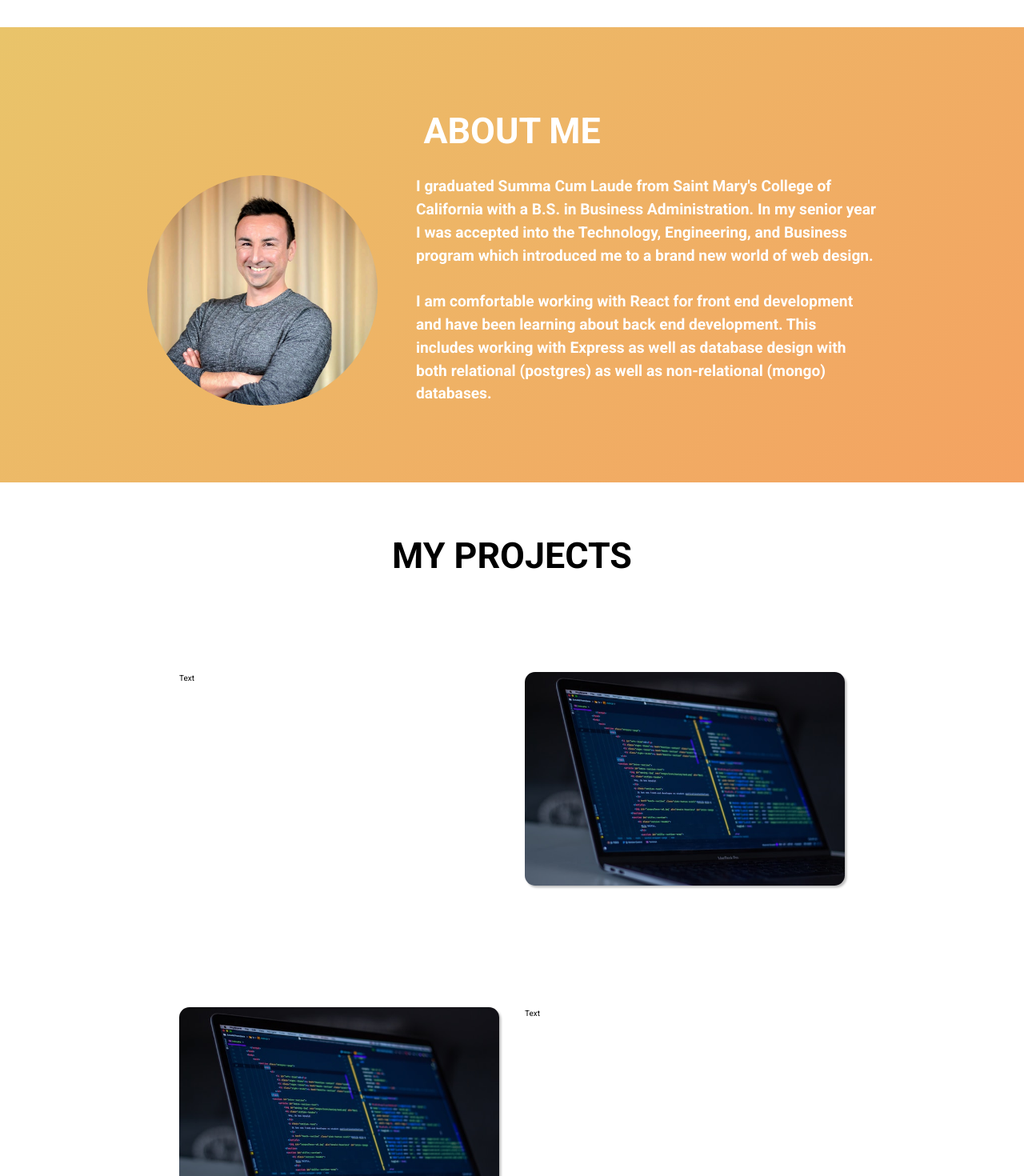
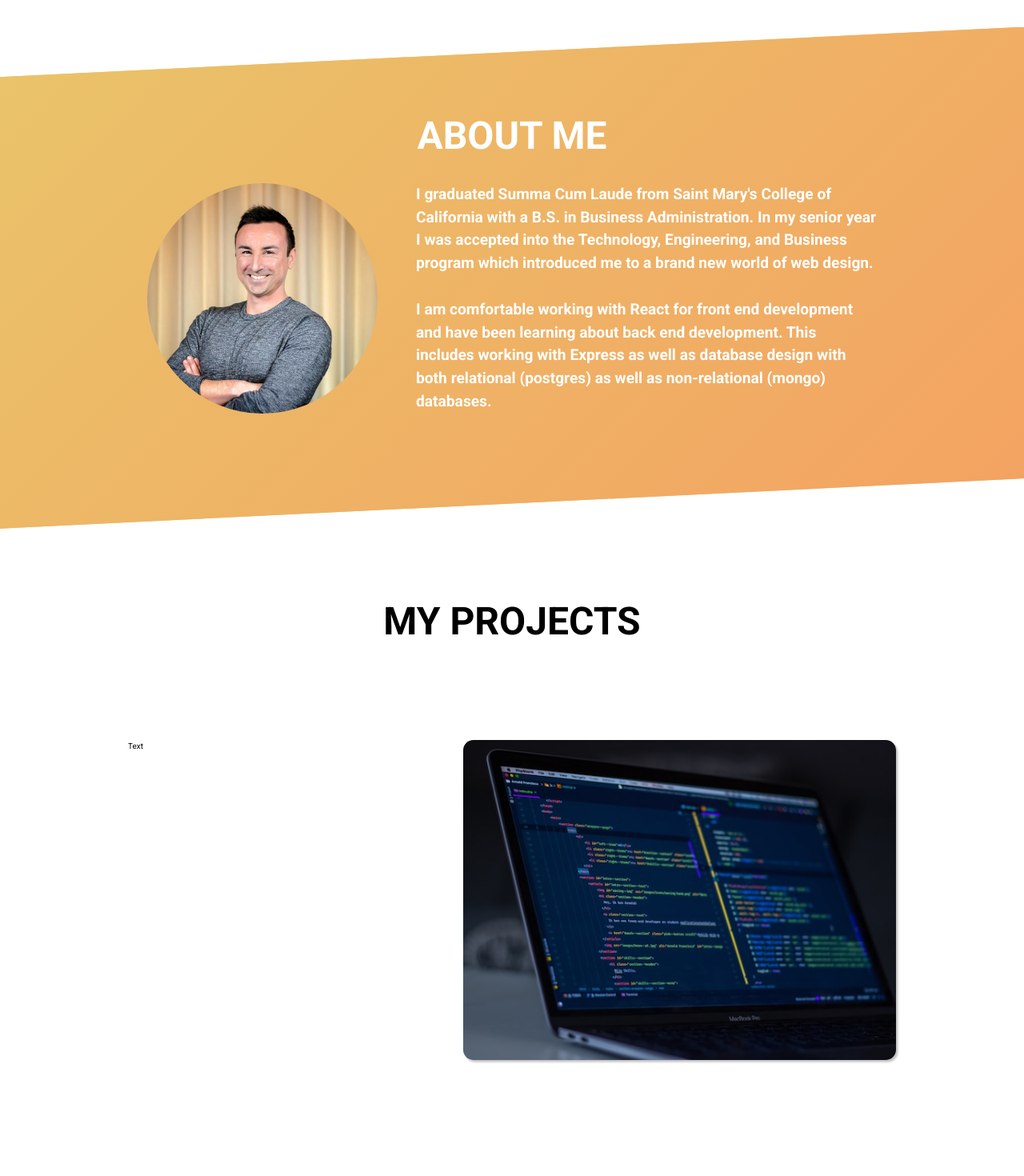
Before and after one commit to JWCTempleton/react-dev-portfolio, a React (Create React App) app in the folder react-portfolio/: page / in a window 1280 px wide. Shown: the part 760-2230 px from the top of the page at 80% size. Built offline with nearby package versions, Linux system fonts and the light colour scheme.

Commit message:
Add projects image width and height styling

```diff
--- a/react-portfolio/src/components/About.css
+++ b/react-portfolio/src/components/About.css
@@ -5,15 +5,16 @@
   align-items: center;
   width: 100vw;
   margin: 3.6rem auto;
-  padding-top: 6rem;
-  padding-bottom: 6rem;
+  padding-top: 6.3rem;
+  padding-bottom: 9rem;
   background-color: #e9c46a;
-  background-image: linear-gradient(135deg, #e9c46a,#f4a261);
-  color: #fff;
+  background-image: linear-gradient(135deg, #e9c46a, #f4a261);
+  color: white;
+  clip-path: polygon(0 10%, 100% 0, 100% 90%, 0 100%);
 }
 
 h2 {
-  font-size: 2.8rem;
+  font-size: 3rem;
   font-weight: 700;
   margin-bottom: 1.4rem;
   text-transform: uppercase;
--- a/react-portfolio/src/components/Hero.css
+++ b/react-portfolio/src/components/Hero.css
@@ -45,7 +45,6 @@
     background-position: 100%;
   }
 }
-
 
 .hero-paragraph {
   font-size: 3rem;
--- a/react-portfolio/src/components/Projects.css
+++ b/react-portfolio/src/components/Projects.css
@@ -4,7 +4,7 @@
   align-items: center;
   width: 100vw;
   height: 30rem;
-  margin: 2rem auto;
+  margin: 5rem auto;
 }
 
 .projects-content {
@@ -20,12 +20,14 @@
 }
 
 .projects-image {
-  width: 25rem;
+  width: 35rem;
 }
 
 .projects-photo {
   border-radius: 0.8rem;
-
+  height: 25rem;
+  width: 45rem;
+  object-fit: cover;
   box-shadow: rgba(0, 0, 0, 0.25) 2.35px 2.5px 2.6px;
 
   cursor: pointer;
--- a/react-portfolio/src/components/Projects.jsx
+++ b/react-portfolio/src/components/Projects.jsx
@@ -39,7 +39,7 @@ const Projects = () => {
             >
               <img
                 className="projects-photo"
-                src="./laptop-1.jpg"
+                src="./laptop-2.jpg"
                 alt="laptop"
               />
             </Tilt>
@@ -47,6 +47,27 @@ const Projects = () => {
           <div className="projects-text">Text</div>
         </div>
       </Fade>
+      <Fade left>
+        <div className="projects-content mb-medium">
+          <div className="projects-text">Text</div>
+
+          <div className="projects-image mb-medium">
+            <Tilt
+              glareEnable={true}
+              glareMaxOpacity={0.8}
+              glareColor="#ffffff"
+              glarePosition="bottom"
+              glareBorderRadius="20px"
+            >
+              <img
+                className="projects-photo"
+                src="./laptop-3.jpg"
+                alt="laptop"
+              />
+            </Tilt>
+          </div>
+        </div>
+      </Fade>
     </div>
   );
 };
```
Also changed, not shown: react-portfolio/public/laptop-3.jpg (added).
